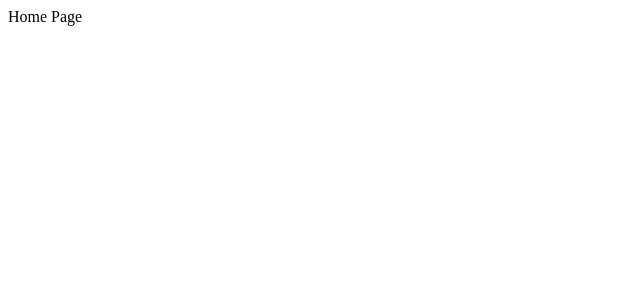
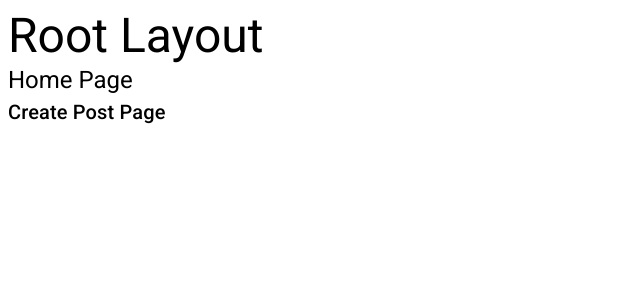
Before and after one commit to prajwal-hebbar-07/quick-post, a React (Vite) app: page /create-post in a window 1280 px wide. Shown: the top 300 px of the page, without its empty margins (0-640 px from the left). Built offline with nearby package versions, Linux system fonts and the light colour scheme.

Commit message:
feat(routing): add initial routes and placeholders
- Added routes using createBrowserRouter and RouterProvider in App.js.
- Implemented RootLayout, CreatePost, and dynamic PostDetails routes.
- Included placeholder content for the new routes.

```diff
--- a/src/App.jsx
+++ b/src/App.jsx
@@ -1,5 +1,36 @@
-function App() {
-  return <>Home Page</>;
-}
+import { lazy } from "react";
+import { RouterProvider, createBrowserRouter } from "react-router-dom";
+
+const RootLayout = lazy(() => import("./layouts/RootLayout"));
+const Home = lazy(() => import("./pages/Home"));
+const CreatePost = lazy(() => import("./pages/CreatePost"));
+const PostDetails = lazy(() => import("./pages/PostDetails"));
+
+const App = () => {
+  const router = createBrowserRouter([
+    {
+      path: "/",
+      element: <RootLayout />,
+      children: [
+        {
+          path: "/",
+          element: <Home />,
+          children: [
+            {
+              path: "create-post",
+              element: <CreatePost />,
+            },
+            {
+              path: ":id",
+              element: <PostDetails />,
+            },
+          ],
+        },
+      ],
+    },
+  ]);
+
+  return <RouterProvider router={router} />;
+};
 
 export default App;
--- /dev/null
+++ b/src/layouts/RootLayout.jsx
@@ -0,0 +1,15 @@
+import { Typography } from "@mui/material";
+import { Outlet } from "react-router-dom";
+
+const RootLayout = () => {
+  return (
+    <>
+      <Typography variant="h3" component="h1">
+        Root Layout
+      </Typography>
+      <Outlet />
+    </>
+  );
+};
+
+export default RootLayout;
--- a/src/main.jsx
+++ b/src/main.jsx
@@ -1,4 +1,4 @@
-import React from "react";
+import React, { Suspense } from "react";
 import ReactDOM from "react-dom/client";
 
 import App from "./App.jsx";
@@ -11,6 +11,8 @@ import "@fontsource/roboto/700.css";
 
 ReactDOM.createRoot(document.getElementById("root")).render(
   <React.StrictMode>
-    <App />
+    <Suspense>
+      <App />
+    </Suspense>
   </React.StrictMode>
 );
--- /dev/null
+++ b/src/pages/CreatePost.jsx
@@ -0,0 +1,13 @@
+import { Typography } from "@mui/material";
+
+const CreatePost = () => {
+  return (
+    <>
+      <Typography variant="h6" component="p">
+        Create Post Page
+      </Typography>
+    </>
+  );
+};
+
+export default CreatePost;
--- /dev/null
+++ b/src/pages/Home.jsx
@@ -0,0 +1,16 @@
+import { Outlet } from "react-router-dom";
+
+import { Typography } from "@mui/material";
+
+const Home = () => {
+  return (
+    <>
+      <Typography variant="h5" component="h2">
+        Home Page
+      </Typography>
+      <Outlet />
+    </>
+  );
+};
+
+export default Home;
--- /dev/null
+++ b/src/pages/PostDetails.jsx
@@ -0,0 +1,13 @@
+import { Typography } from "@mui/material";
+
+const PostDetails = () => {
+  return (
+    <>
+      <Typography variant="h6" component="p">
+        Post Details
+      </Typography>
+    </>
+  );
+};
+
+export default PostDetails;
```
